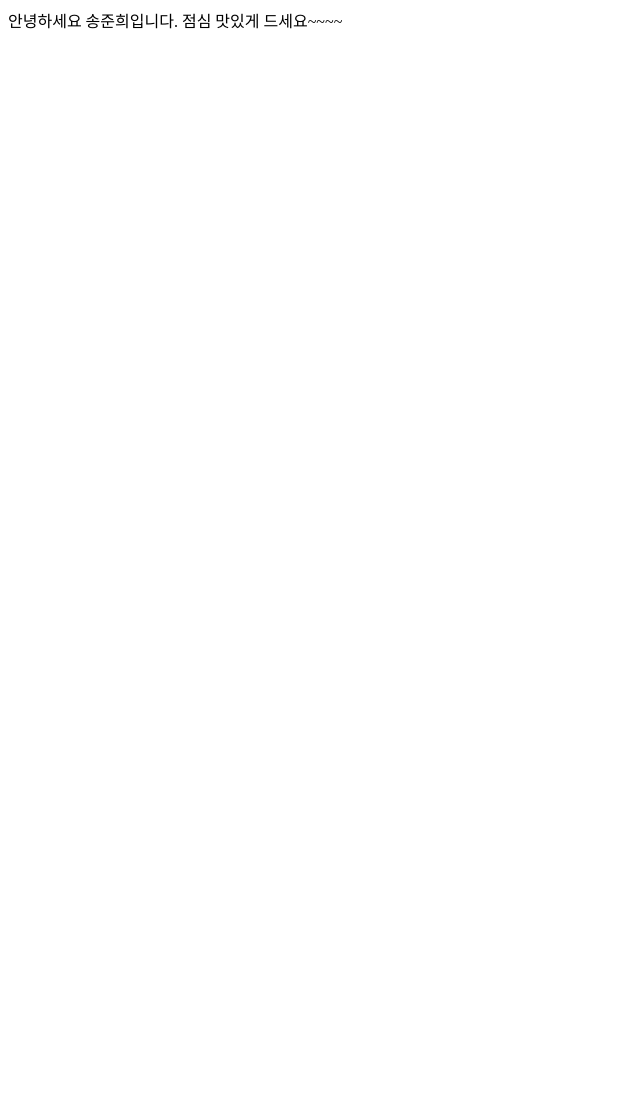
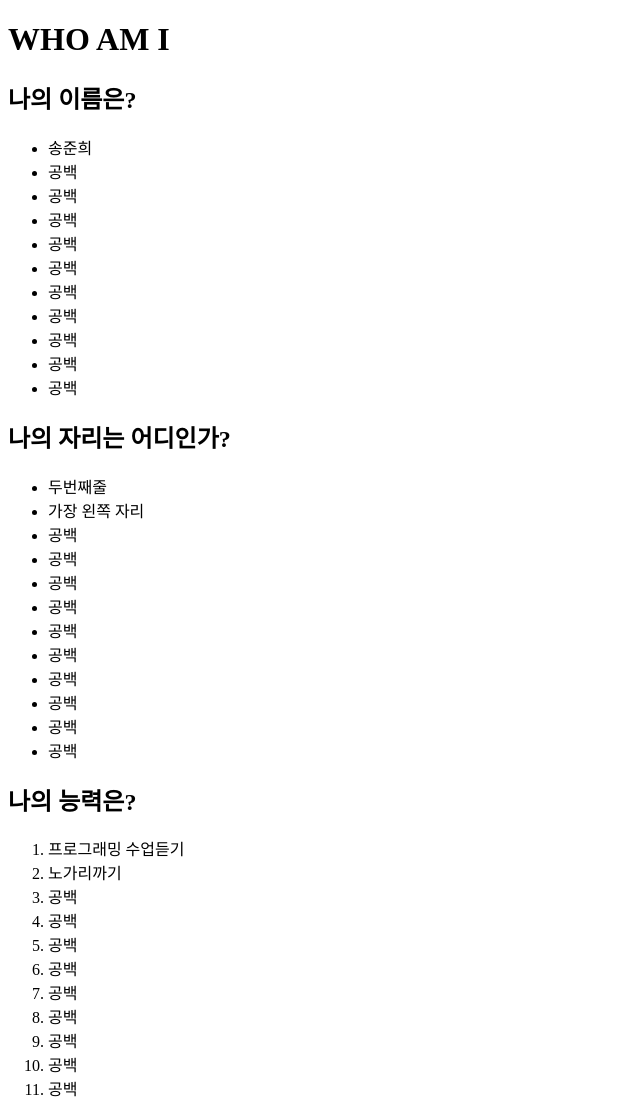
Before and after one commit to JHJjun/htmlstudy, a plain HTML site: page index.html in a window 1280 px wide. Shown: the top 1100 px of the page, without its empty margins (0-640 px from the left). Before the commit the page ends 800 px from the top, so only its background shows below. Drawn offline with Linux system fonts and the light colour scheme.

Commit message:
자기소개서ㅏ

```diff
--- a/index.html
+++ b/index.html
@@ -4,10 +4,67 @@
     <meta charset="UTF-8">
     <meta http-equiv="X-UA-Compatible" content="IE=edge">
     <meta name="viewport" content="width=he, initial-scale=1.0">
-    <title>Document</title>
+    <title>나아무위키</title>
 </head>
-<body>
-    안녕하세요 송준희입니다.
-    점심 맛있게 드세요~~~~
+<h1>WHO AM I</h1>
+
+<h2>나의 이름은?</h2>
+<ul>
+    <li>송준희</li>
+    <li>공백</li>
+    <li>공백</li>
+    <li>공백</li>
+    <li>공백</li>
+    <li>공백</li>
+    <li>공백</li>
+    <li>공백</li>
+    <li>공백</li>
+    <li>공백</li>
+    <li>공백</li>
+
+</ul>
+
+<h2>나의 자리는 어디인가?</h2>
+<ul>
+    <li>두번째줄</li>
+    <li>가장 왼쪽 자리</li>
+    <li>공백</li>
+    <li>공백</li>
+    <li>공백</li>
+    <li>공백</li>
+    <li>공백</li>
+    <li>공백</li>
+    <li>공백</li>
+    <li>공백</li>
+    <li>공백</li>
+    <li>공백</li>
+
+</ul>
+
+<h2>나의 능력은?</h2>
+<ol>
+    <li>프로그래밍 수업듣기</li>
+    <li>노가리까기</li>
+    <li>공백</li>
+    <li>공백</li>
+    <li>공백</li>
+    <li>공백</li>
+    <li>공백</li>
+    <li>공백</li>
+    <li>공백</li>
+    <li>공백</li>
+    <li>공백</li>
+    <li>공백</li>
+
+</ol>
+<h2>나의 이미지는?</h2>
+
+
+<a href="#" onclick="window.scrollTo(0,0)">
+    <img src="https://picsum.photos/id/1025/600/400" alt="">
+</a>
+<a id="topButton" href="#" onclick="window.scrollTo(0,0)">맨 위로</a>
+<li>이미지 클릭시 처음부터 다시!!</li>
+
 </body>
 </html>
```
